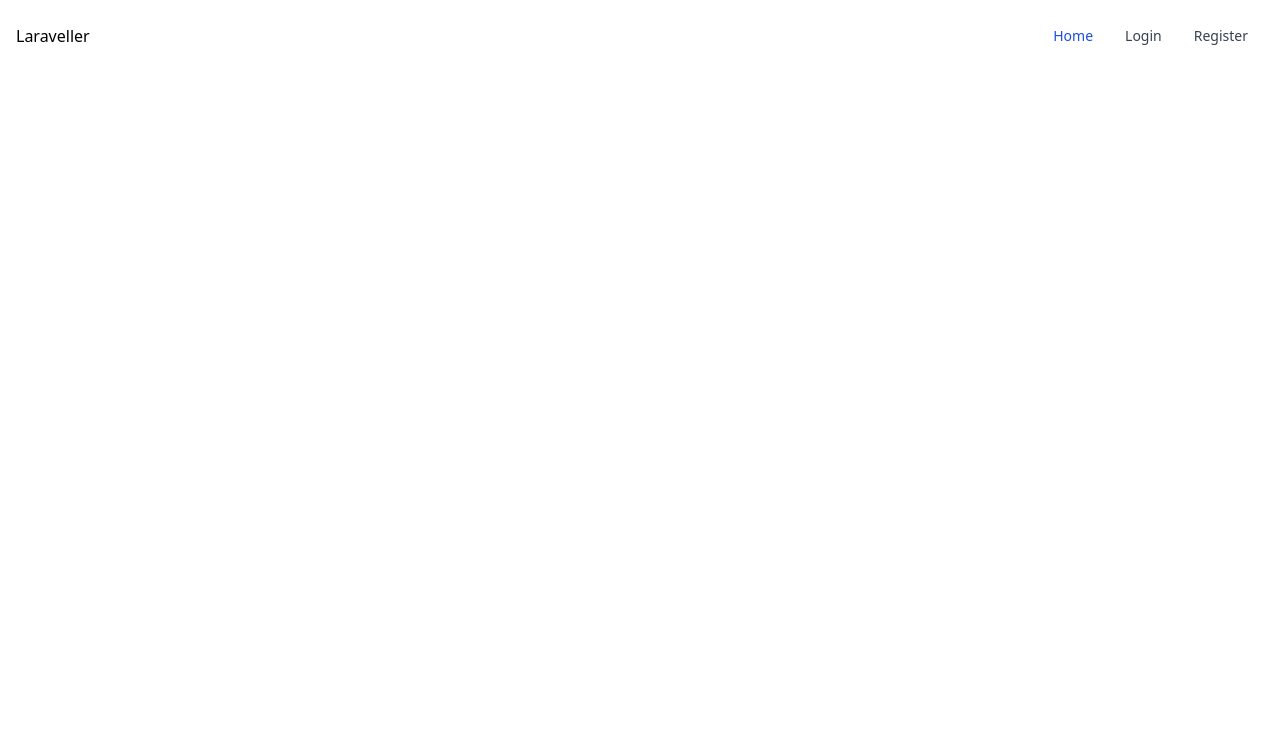
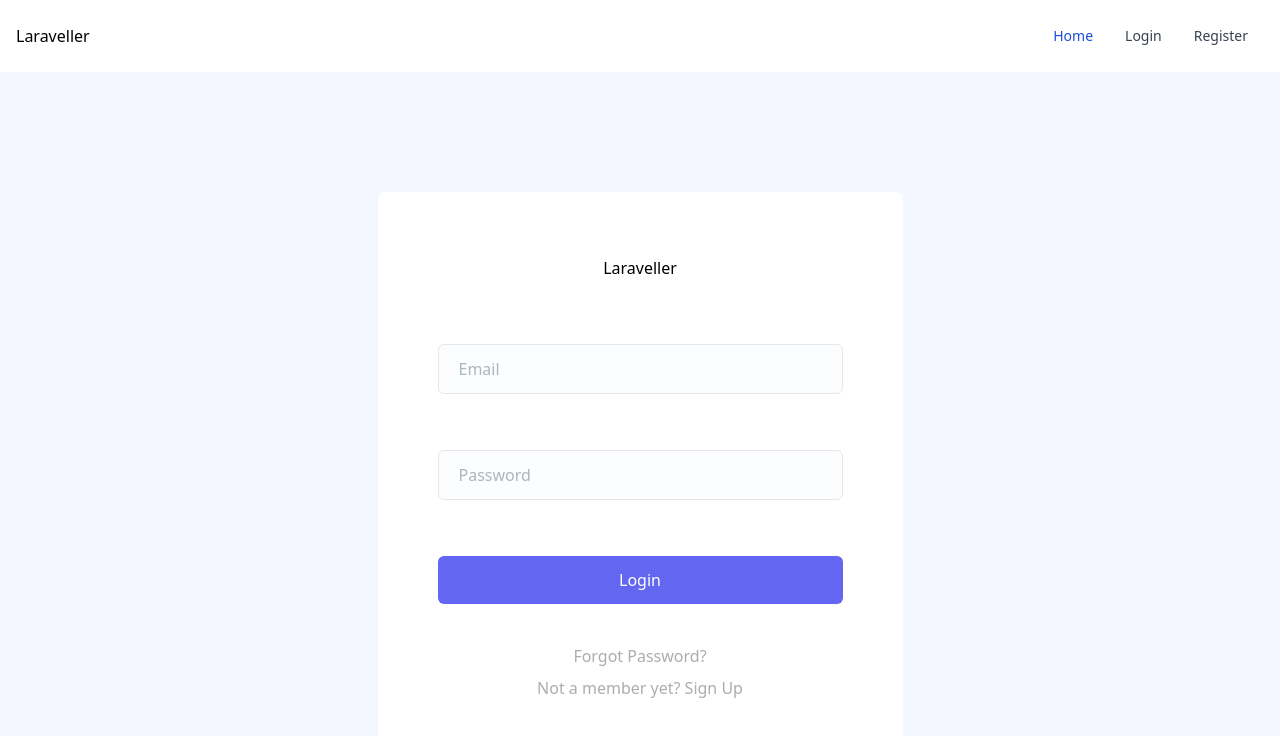
Before and after one commit to Chumardo/laravel-breeze-api, a Vue app in the folder vue-breeze-api/: page /login in a window 1280 px wide. Shown: the top 736 px of the page. Built offline with nearby package versions, Linux system fonts and the light colour scheme; the HTML template or start-up script is replaced by a standard one.

Commit message:
add login template

```diff
--- a/vue-breeze-api/src/components/Login.vue
+++ b/vue-breeze-api/src/components/Login.vue
@@ -1 +1,63 @@
-<template></template>
+<template>
+    <section class="bg-[#F4F7FF] py-20 lg:py-[120px]">
+        <div class="container mx-auto">
+            <div class="-mx-4 flex flex-wrap">
+                <div class="w-full px-4">
+                    <div
+                        class="relative mx-auto max-w-[525px] overflow-hidden rounded-lg bg-white py-16 px-10 text-center sm:px-12 md:px-[60px]"
+                    >
+                        <div class="mb-10 text-center md:mb-16">Laraveller</div>
+                        <form>
+                            <div class="mb-6">
+                                <input
+                                    type="email"
+                                    placeholder="Email"
+                                    class="bordder-[#E9EDF4] w-full rounded-md border bg-[#FCFDFE] py-3 px-5 text-base text-body-color placeholder-[#ACB6BE] outline-none focus:border-primary focus-visible:shadow-none"
+                                />
+                                <div class="flex">
+                                    <span
+                                        class="text-red-400 text-sm m-2 p-2"
+                                    ></span>
+                                </div>
+                            </div>
+                            <div class="mb-6">
+                                <input
+                                    type="password"
+                                    placeholder="Password"
+                                    class="bordder-[#E9EDF4] w-full rounded-md border bg-[#FCFDFE] py-3 px-5 text-base text-body-color placeholder-[#ACB6BE] outline-none focus:border-primary focus-visible:shadow-none"
+                                />
+                                <div class="flex">
+                                    <span class="text-red-400 text-sm m-2 p-2">
+                                    </span>
+                                </div>
+                            </div>
+                            <div class="mb-10">
+                                <button
+                                    type="submit"
+                                    class="w-full px-4 py-3 bg-indigo-500 hover:bg-indigo-700 rounded-md text-white"
+                                >
+                                    Login
+                                </button>
+                            </div>
+                        </form>
+                        <router-link
+                            to="/forgot-password"
+                            class="mb-2 inline-block text-base text-[#adadad] hover:text-primary hover:underline"
+                        >
+                            Forgot Password?
+                        </router-link>
+                        <p class="text-base text-[#adadad]">
+                            Not a member yet?
+                            <a
+                                href="javascript:void(0)"
+                                class="text-primary hover:underline"
+                            >
+                                Sign Up
+                            </a>
+                        </p>
+                    </div>
+                </div>
+            </div>
+        </div>
+    </section>
+</template>
```
